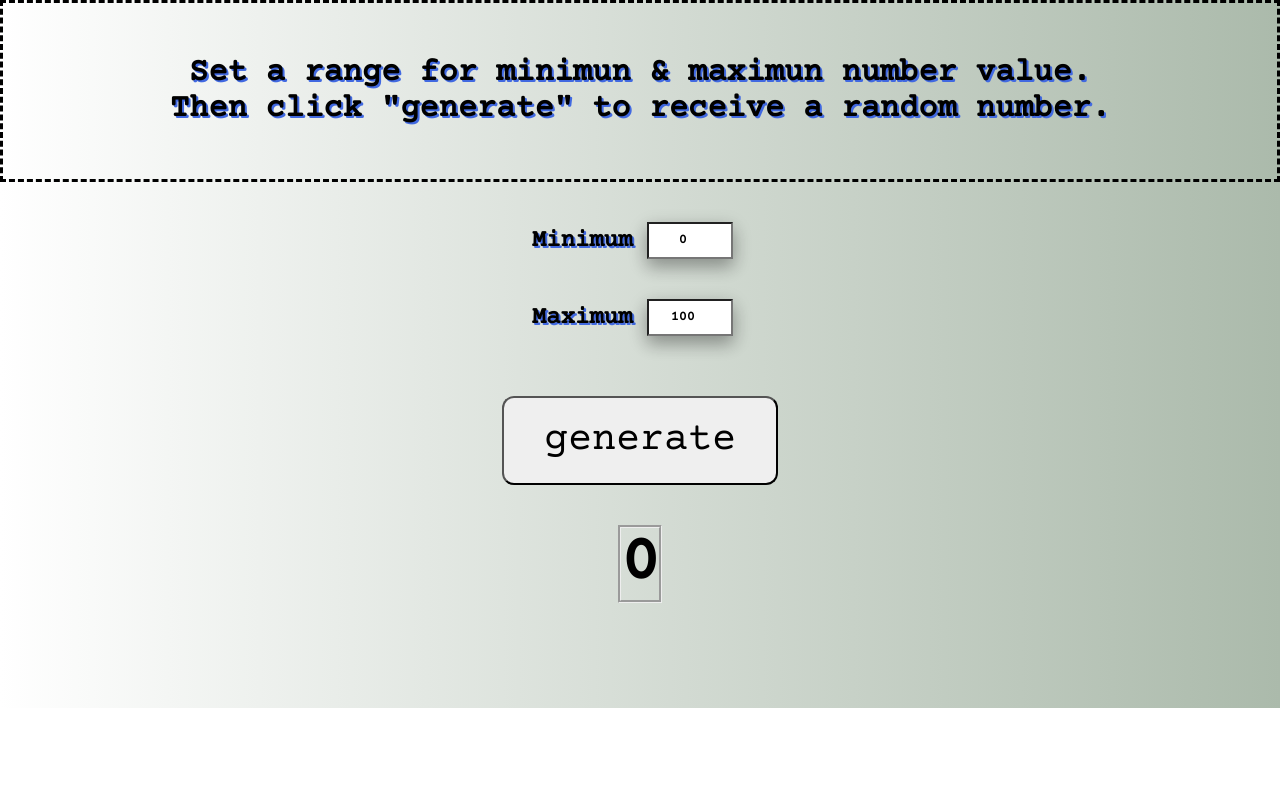
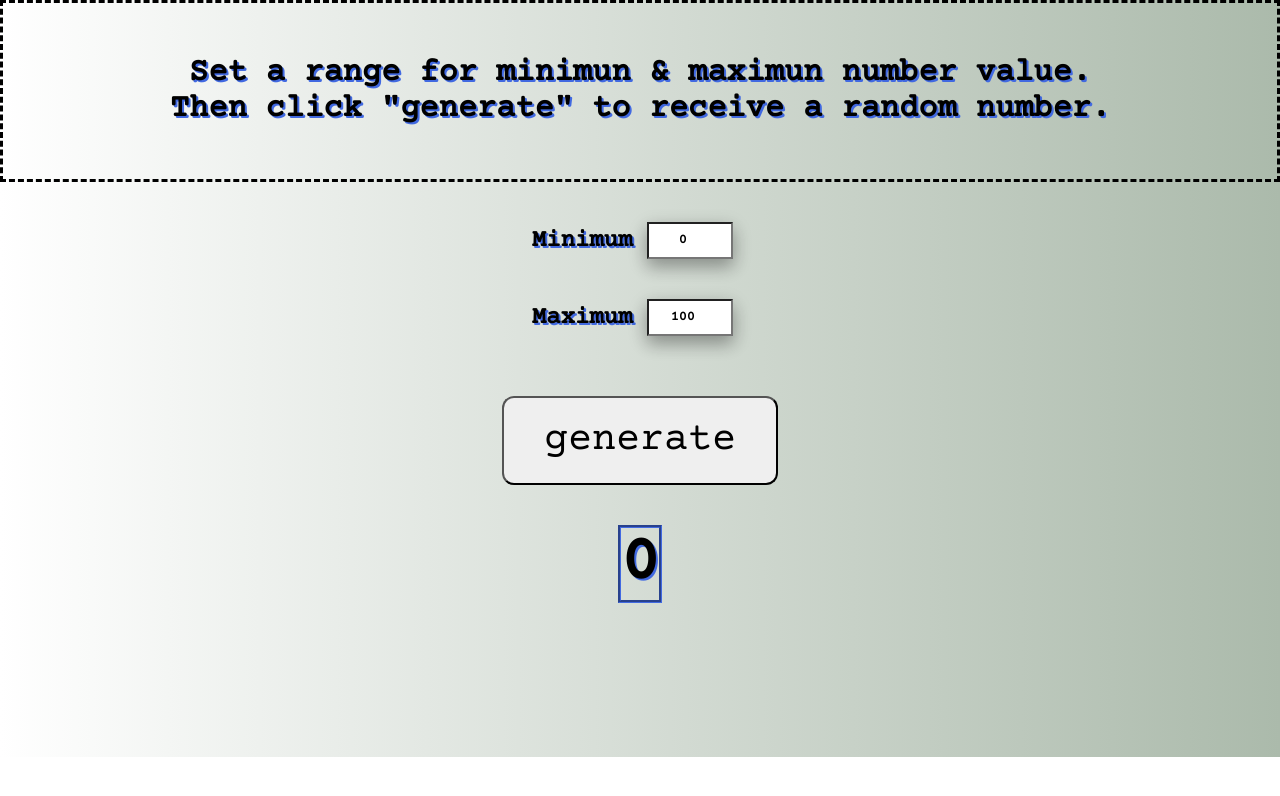
Before and after one commit to AlonJoshua/random-number-generator, a React (Create React App) app: page / in a window 1280 px wide. Shown: the top 796 px of the page. Built offline with nearby package versions, Linux system fonts and the light colour scheme.

Commit message:
optimize build

```diff
--- a/src/App.css
+++ b/src/App.css
@@ -7,7 +7,7 @@
 .container {
   position: absolute;
   width: 100%;
-  height: 708px;
+  height: 757px;
   background: #abbaab;  /* fallback for old browsers */
   background: -webkit-linear-gradient(to right, #ffffff, #abbaab);  /* Chrome 10-25, Safari 5.1-6 */
   background: linear-gradient(to right, #ffffff, #abbaab); /* W3C, IE 10+/ Edge, Firefox 16+, Chrome 26+, Opera 12+, Safari 7+ */
@@ -88,4 +88,6 @@
 	font-size: 4em;
 	margin: 0;
 	border-style: groove;
+	border-color: #4169E1;
+	text-shadow: 2px 2px #4169E1;
 }
--- a/src/App.js
+++ b/src/App.js
@@ -1,5 +1,4 @@
 import React from "react";
-import ReactDOM from "react-dom";
 import "./App.css";
 import Instructions from "./components/instructions/instructions";
 import Range from "./components/Range/Range";
@@ -11,7 +10,7 @@ class Generator extends React.Component {
   		super(props)
   		this.state = {
         onView: '0',
-        minNum: 0 ,
+        minNum: 0,
         maxNum: 100
       }
   	}
@@ -25,7 +24,7 @@ class Generator extends React.Component {
     }
 
     minRangeInputChange = (event) => {
-      const { minNum, maxNum } = this.state;
+      const { maxNum } = this.state;
       const typeNum = parseInt(event.target.value, 10)
       let numLength = event.target.value.length;
        if (typeNum > maxNum) {
@@ -35,11 +34,10 @@ class Generator extends React.Component {
        } else {
             this.setState({ minNum: typeNum });
       }
-      return console.log(minNum);
     }
 
     maxRangeInputChange = (event) => {
-      const { minNum, maxNum } = this.state;
+      const { minNum } = this.state;
       const typeNum = parseInt(event.target.value, 10)
       let numLength = event.target.value.length;
        if (typeNum < minNum) {
@@ -49,11 +47,9 @@ class Generator extends React.Component {
       } else {
           this.setState({ maxNum: typeNum })
       }
-      return console.log(maxNum);
     }
 
   render() {
-
   return (
     <div className="container">
     <Instructions />
@@ -64,7 +60,7 @@ class Generator extends React.Component {
       maxChange={this.maxRangeInputChange}
       />
     <Generate currentClick={this.btnClick}/>
-    <View show={this.state.onView}/>
+    <View showNum={this.state.onView}/>
     </div>
     );
   }
--- a/src/components/Range/Range.js
+++ b/src/components/Range/Range.js
@@ -1,10 +1,6 @@
 import React from "react";
 
-class Range extends React.Component {
-	constructor(props) {
-  		super(props)
-  		}
-  		render() {
+const Range = ({ min, max, minChange, maxChange }) => {
 	return (
 		<div className="range">
 			<div className='min-div'>
@@ -13,8 +9,8 @@ class Range extends React.Component {
 				type="number"
 				min="0"
 				max="9999999"
-				value={this.props.min}
-				onChange={this.props.minChange}
+				value={min}
+				onChange={minChange}
 				id="minInput"
 				required/>
 			</div>
@@ -24,15 +20,13 @@ class Range extends React.Component {
 				type="number"
 				min="1"
 				max="9999999"
-				value={this.props.max}
-				onChange={this.props.maxChange}
+				value={max}
+				onChange={maxChange}
 				id="maxInput"
 				required/>
 			</div>
 		</div>
-		)
-	}
+		);
 }
 
-
 export default Range;
--- a/src/components/button/button.js
+++ b/src/components/button/button.js
@@ -1,25 +1,16 @@
 import React from "react";
 
-class Generate extends React.Component {
-	constructor(props) {
-  		super(props)
-  		}
-
-  		handleClick = () => {
-  			this.props.currentClick();
-  		}
-  	render() {
+const Generate = ({ currentClick }) => {
 	return (
 		<div className="gen-box">
 		<button
 		type="button"
 		className="gen-btn"
-		onClick={this.handleClick}>
+		onClick={currentClick}>
 		generate
 		</button>
 		</div>
 		);
-	}
 }
 
 export default Generate;
--- a/src/components/view/view.js
+++ b/src/components/view/view.js
@@ -1,10 +1,9 @@
 import React from "react";
 
-const View = ({ show }) => {
-
+const View = ({ showNum }) => {
 	return (
 		<div className="view">
-		<h1>{show}</h1>
+		<h1>{showNum}</h1>
 		</div>
 		);
 }
```
